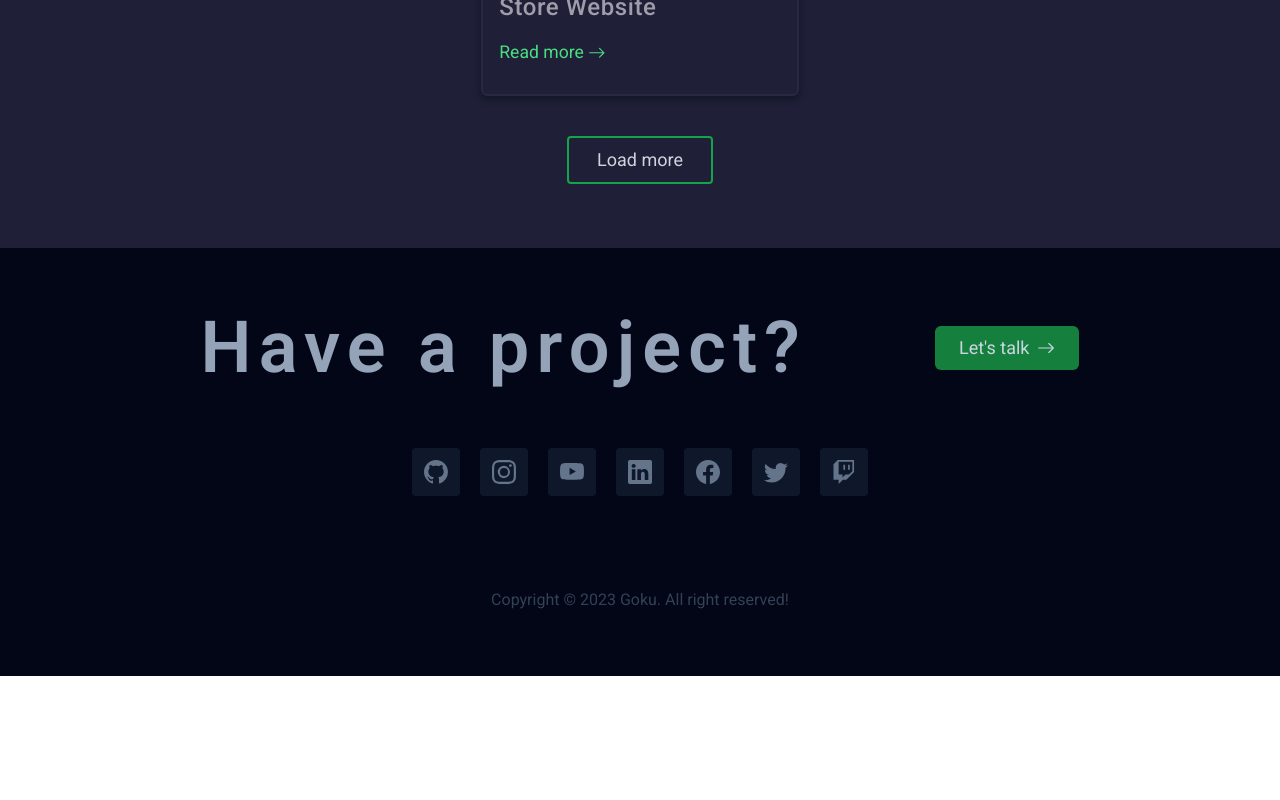
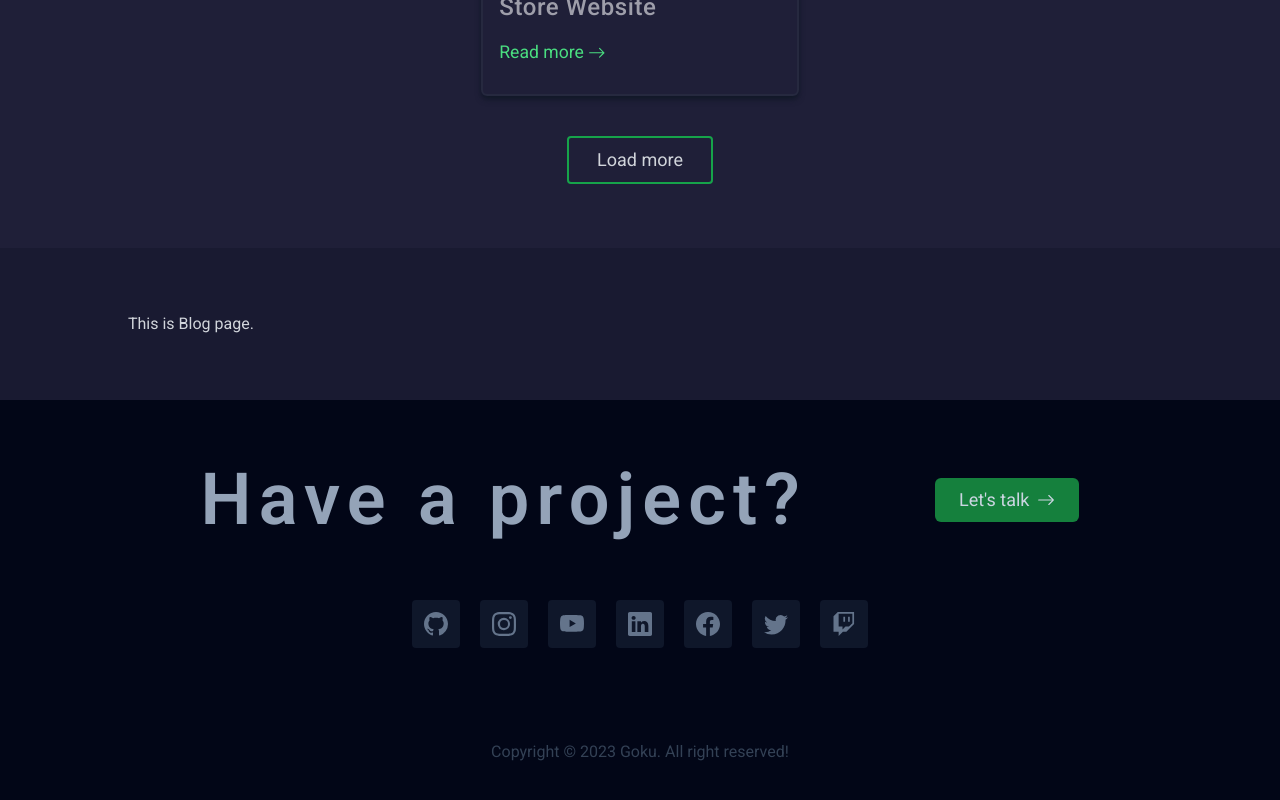
Before and after one commit to gokarna123-goku/m_portfolio, a React (Vite) app: page / in a window 1280 px wide. Shown: the part 4807-5607 px from the top of the page. Before the commit the page ends 5483 px from the top, so only its background shows below. Built offline with nearby package versions, Linux system fonts and the light colour scheme.

Commit message:
let's work on the blog section

```diff
--- a/src/App.jsx
+++ b/src/App.jsx
@@ -7,6 +7,7 @@ import About from "./components/About/About";
 import SkillExperience from "./components/Skill_Experience/SkillExperience";
 import Service from "./components/Service/Service";
 import Portfolio from "./components/Portfolio/Portfolio";
+import Blog from "./components/Blog/Blog";
 
 function App() {
   // const [isFixed, setIsFixed] = useState(false);
@@ -48,6 +49,7 @@ function App() {
           <SkillExperience />
           <Service />
           <Portfolio />
+          <Blog />
           <Footer />
         </div>
       </Router>
--- /dev/null
+++ b/src/components/Blog/Blog.jsx
@@ -0,0 +1,13 @@
+import React from "react";
+
+const Blog = () => {
+  return (
+    <>
+      <div className="px-32 p-16 bg-slate-950/20">
+        <h1 className="text-gray-300">This is Blog page.</h1>
+      </div>
+    </>
+  );
+};
+
+export default Blog;
```
